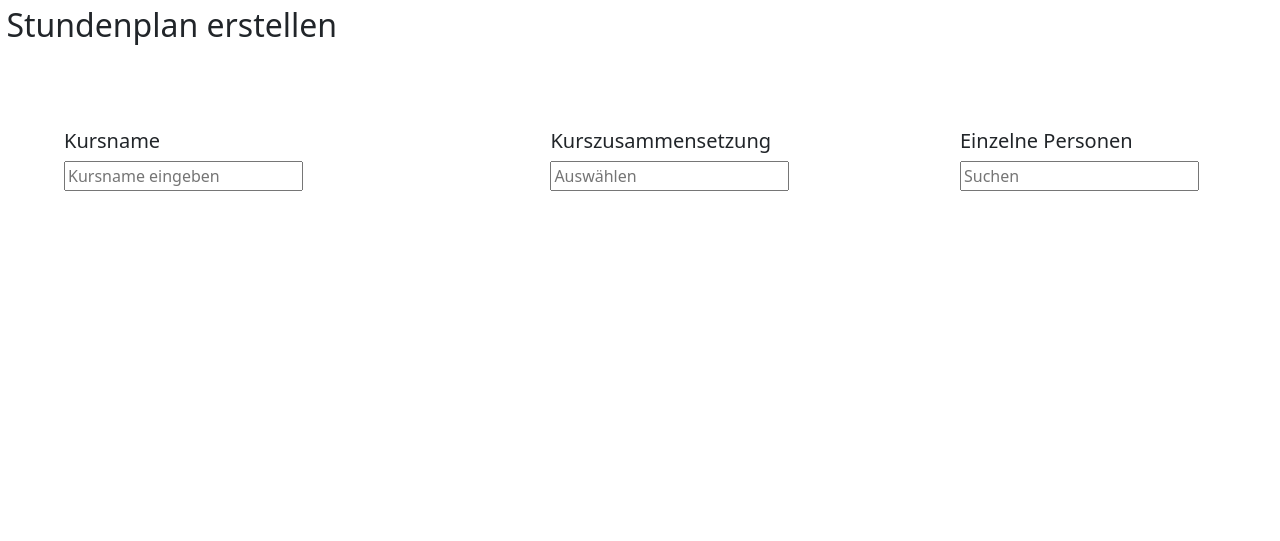
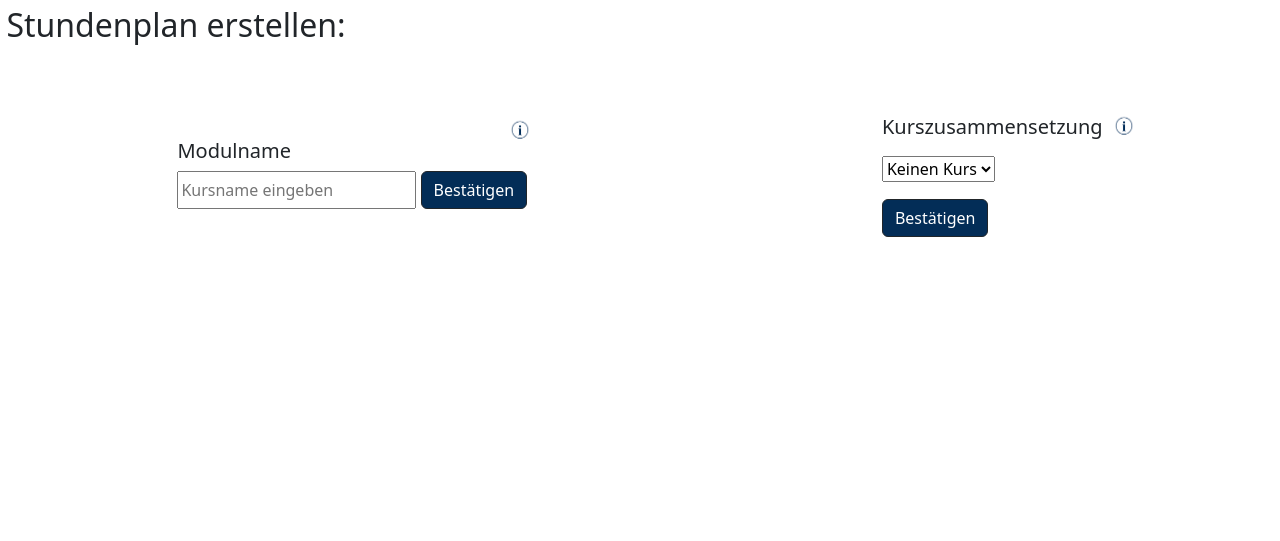
Before and after one commit to ErikSchluens/HSBA_Stundenplan, a PHP site: page /Stundenplan.php in a window 1280 px wide. Shown: the part 71-612 px from the top of the page. Run offline with PHP 8.4, Linux system fonts and the light colour scheme.

Commit message:
Start überarbeitung Stundenplan-Seite

```diff
--- a/Stundenplan.php
+++ b/Stundenplan.php
@@ -1,19 +1,50 @@
 <?php include_once('header.php')?>
 
-        <title>Stundenplan</title>
-        <h2 style="margin: 0.5%">Stundenplan erstellen</h2>
+    <title>Stundenplan</title>
+    <h2 style="margin: 0.5%">Stundenplan erstellen:</h2>
 
-                <div style="position: absolute; left: 5%; top: 25%;"><h5>Kursname</h5>
-                    <input type="text" placeholder="Kursname eingeben">
-                </div>
+    <div class="homepage_optioncontainer">
 
-                <div style="position: absolute; left: 43%; top: 25%;"><h5>Kurszusammensetzung</h5>
-                    <input type="text" placeholder="Auswählen">
-                </div>
+        <div>
+            <h5>Modulname</h5>
+            <div class="tooltip-container" style="margin-left: 95%; margin-top: -15.5%;">
+                <img src='Info.png' alt='Info-Icon' style="width: 20px; height: 30px;">
+                <span class="tooltip">Bitte gib dem Modul einen Namen z.B. "Mathe-BI1".</span>
+            </div>
+            <div>
+                <input type="text" style="height: 38px;" placeholder="Kursname eingeben">
+                <button type="submit" name="submit" class="btn btn-dark" style="background-color: #032d57; margin-bottom: 1.1%">Bestätigen</button>
+            </div>
+        </div>
 
-                <div style="position: absolute; left: 75%; top: 25%;"><h5>Einzelne Personen</h5>
-                    <input type="text" placeholder="Suchen">
-                </div>
+        <div>
+            <h5>Kurszusammensetzung</h5>
+
+            <div class="tooltip-container" style="margin-left: 105%; margin-top: -15.5%;">
+                <img src='Info.png' alt='Info-Icon' style="width: 20px; height: 30px;">
+                <span class="tooltip">Bitte wähle mehrere Kurse aus, die an dem Modul teilnehmen sollen.</span>
+            </div>
+            <div style="margin-top: 4%">
+                <select name="dropdown1" id="dropdown1" onchange="showDropdown(1)">
+                    <option value="">Keinen Kurs</option>
+                    <option value="22A-BA1">22A-BA1</option>
+                    <option value="22A-BA2">22A-BA2</option>
+                    <option value="22A-BA3">22A-BA3</option>
+                    <option value="22A-BA4">22A-BA4</option>
+                    <option value="22A-BI1">22A-BI1</option>
+                </select>
+                <select name="dropdown2" id="dropdown2">
+                    <option value="">Keinen Kurs</option>
+                    <option value="22A-BA1">22A-BA1</option>
+                    <option value="22A-BA2">22A-BA2</option>
+                    <option value="22A-BA3">22A-BA3</option>
+                    <option value="22A-BA4">22A-BA4</option>
+                    <option value="22A-BI1">22A-BI1</option>
+                </select>
+            </div>
+            <button type="submit" name="submit" class="btn btn-dark" style="background-color: #032d57; margin-top: 8%">Bestätigen</button>
+        </div>
+    </div>
 
     <div style="height: 500px; width: 100%;"></div>
 <?php include_once('footer.php')?>
```
